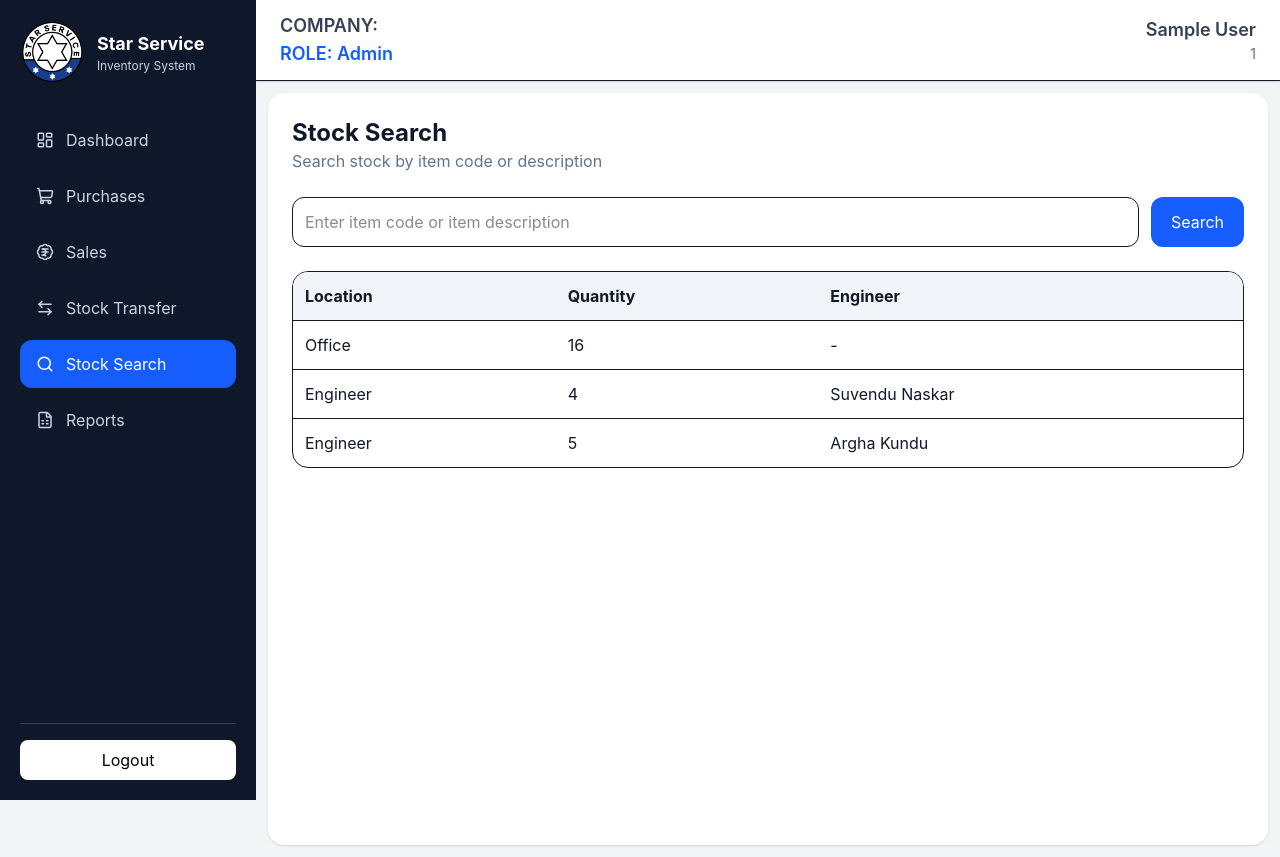
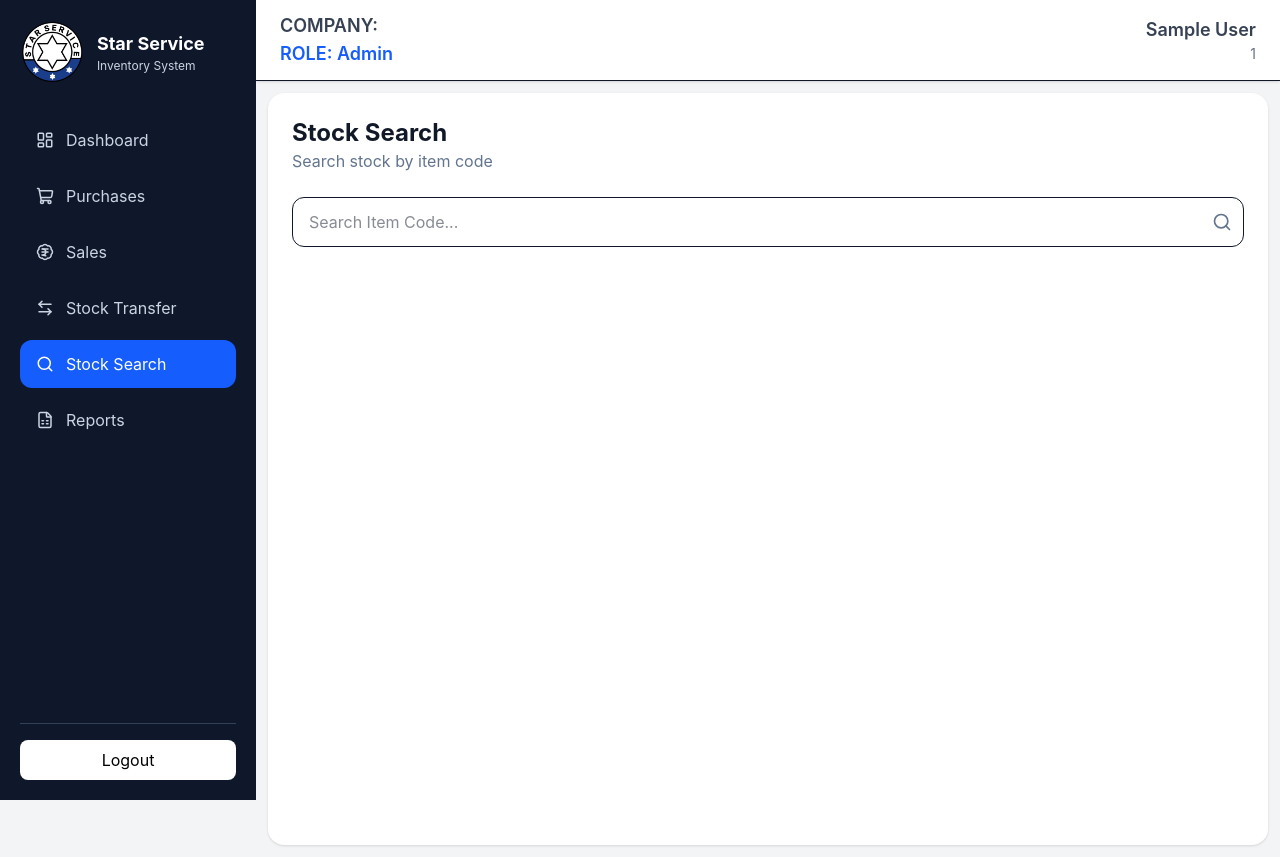
Before and after one commit to starservice772/inventory-frontend, a React (Vite) app: page /stock-search in a window 1280 px wide. Built offline with nearby package versions, Linux system fonts and the light colour scheme; sample sign-in values are in the browser's storage.

Commit message:
Stock search and hsn code implemented

```diff
--- a/src/api/purchaseApi.js
+++ b/src/api/purchaseApi.js
@@ -29,7 +29,7 @@ export const searchItemByCode = async (itemCode) => {
   if (!res.ok) throw new Error("Failed to search item by code");
 
   const raw = await res.json();
-  console.log("🔍 Search raw response:", JSON.stringify(raw));
+  // console.log("🔍 Search raw response:", JSON.stringify(raw));
 
   // Unwrap envelope: { success, message, data: [...] or data: {...} }
   const payload = raw?.data ?? raw?.items ?? raw?.content ?? raw;
--- /dev/null
+++ b/src/api/stockSearchApi.js
@@ -0,0 +1,19 @@
+import axios from "axios";
+
+const BASE_URL = "https://dev.starserviceinventory.cloud/api";
+const token = localStorage.getItem("token");
+
+export const getStockByItemCode = async (itemCode) => {
+
+  const response = await axios.get(
+    `${BASE_URL}/stock/byItemCode`,
+    {
+      params: { itemCode },
+      headers: {
+        Authorization: `Bearer ${token}`,
+      },
+    }
+  );
+
+  return response.data;
+};
--- a/src/components/emp/CreateEmployee.jsx
+++ b/src/components/emp/CreateEmployee.jsx
@@ -33,6 +33,7 @@ const EmployeeModal = ({
           {/* Full Name */}
           <div>
             <label className="text-sm text-gray-700">Full Name</label>
+             <span className="text-red-500">*</span>
             <input
               name="name"
               value={form.name}
@@ -44,6 +45,7 @@ const EmployeeModal = ({
           {/* Phone */}
           <div>
             <label className="text-sm text-gray-700">Phone No.</label>
+             <span className="text-red-500">*</span>
             <input
               name="phone"
               value={form.phone}
@@ -56,6 +58,7 @@ const EmployeeModal = ({
           {/* Employee Code */}
           <div>
             <label className="text-sm text-gray-700">Employee Code</label>
+             <span className="text-red-500">*</span>
             <input
               name="employeeCode"
               value={form.employeeCode}
@@ -67,6 +70,7 @@ const EmployeeModal = ({
           {/* Gender */}
           <div>
             <label className="text-sm text-gray-700">Gender</label>
+             <span className="text-red-500">*</span>
             <select
               name="gender"
               value={form.gender}
@@ -81,6 +85,7 @@ const EmployeeModal = ({
           {/* Role */}
           <div className="md:col-span-2">
             <label className="text-sm text-gray-700">Designation</label>
+             <span className="text-red-500">*</span>
             <input
               name="role"
               value={form.role}
--- a/src/components/emp/EditEmployee.jsx
+++ b/src/components/emp/EditEmployee.jsx
@@ -33,6 +33,7 @@ const EditEmployeeModal = ({
                     {/* Full Name */}
                     <div>
                         <label className="text-sm text-gray-700">Full Name</label>
+                        <span className="text-red-500">*</span>
                         <input
                             name="name"
                             value={form.name}
@@ -44,6 +45,7 @@ const EditEmployeeModal = ({
                     {/* Phone */}
                     <div>
                         <label className="text-sm text-gray-700">Phone No.</label>
+                         <span className="text-red-500">*</span>
                         <input
                             name="phone"
                             value={form.phone}
@@ -55,6 +57,7 @@ const EditEmployeeModal = ({
                     {/* Gender */}
                     <div>
                         <label className="text-sm text-gray-700">Gender</label>
+                         <span className="text-red-500">*</span>
                         <select
                             name="gender"
                             value={form.gender}
@@ -69,6 +72,7 @@ const EditEmployeeModal = ({
                     {/* Role */}
                     <div className="md:col-span-2">
                         <label className="text-sm text-gray-700">Designation</label>
+                         <span className="text-red-500">*</span>
                         <input
                             name="role"
                             value={form.role}
--- a/src/components/items/AddItemModal.jsx
+++ b/src/components/items/AddItemModal.jsx
@@ -43,7 +43,7 @@ export default function AddItemModal({
                     {/* Item Code */}
                     <div>
                         <label className="block text-lg font-medium text-gray-700 mb-2">
-                            Item Code
+                            Item Code <span className="text-red-500">*</span>
                         </label>
                         <input
                             name="itemCode"
@@ -55,14 +55,29 @@ export default function AddItemModal({
                         />
                     </div>
 
+                    {/* HSN Code */}
+                    <div>
+                        <label className="block text-lg font-medium text-gray-700 mb-2">
+                            HSN Code <span className="text-red-500">*</span>
+                        </label>
+                        <input
+                            name="hsnCode"
+                            value={form.hsnCode}
+                            onChange={handleChange}
+                            placeholder="Enter HSN code"
+                            className="w-full px-4 py-3 rounded-lg border border-gray-300 text-gray-600"
+                            required
+                        />
+                    </div>
+
                     {/* Item Description */}
                     <div>
                         <label className="block text-lg font-medium text-gray-700 mb-2">
-                            Item Description
+                            Item Description <span className="text-red-500">*</span>
                         </label>
                         <textarea
                             name="itemDescription"
-                            rows={7}
+                            rows={5}
                             value={form.itemDescription}
                             onChange={handleChange}
                             placeholder="Enter item description"
--- a/src/components/items/EditItemModal.jsx
+++ b/src/components/items/EditItemModal.jsx
@@ -35,7 +35,7 @@ export default function EditItemModal({
                     {/* Item Code (Read Only) */}
                     <div>
                         <label className="block text-lg font-medium text-gray-700 mb-2">
-                            Item Code
+                            Item Code <span className="text-red-500">*</span>
                         </label>
                         <input
                             name="itemCode"
@@ -45,10 +45,27 @@ export default function EditItemModal({
                         />
                     </div>
 
+                    {/* HSN Code (Editable) */}
+                    <div>
+                        <label className="block text-lg font-medium text-gray-700 mb-2">
+                            HSN Code <span className="text-red-500">*</span>
+                        </label>
+                        <input
+                            name="hsnCode"
+                            value={form.hsnCode}
+                            onChange={handleChange}
+                            placeholder="Enter HSN Code"
+                            className="w-full px-4 py-3 rounded-lg border border-gray-300
+                         focus:outline-none focus:ring-2 focus:ring-blue-500
+                         focus:border-blue-500"
+                            required
+                        />
+                    </div>
+
                     {/* Item Description (Editable) */}
                     <div>
                         <label className="block text-lg font-medium text-gray-700 mb-2">
-                            Item Description
+                            Item Description <span className="text-red-500">*</span>
                         </label>
                         <textarea
                             name="itemDescription"
--- a/src/pages/stock/StockSearchPage.jsx
+++ b/src/pages/stock/StockSearchPage.jsx
@@ -1,42 +1,157 @@
-const results = [
-  { location: "Office", qty: 16, owner: "-" },
-  { location: "Engineer", qty: 4, owner: "Suvendu Naskar" },
-  { location: "Engineer", qty: 5, owner: "Argha Kundu" },
-];
+import { useState } from "react";
+import { getStockByItemCode } from "../../api/stockSearchApi";
+
+import { Search } from "lucide-react";
+import toast from "react-hot-toast";
 
 export default function StockSearchPage() {
+  const [itemCode, setItemCode] = useState("");
+
+  const [loading, setLoading] = useState(false);
+
+  const [stockData, setStockData] = useState(null);
+
+  const [error, setError] = useState("");
+
+  const handleSearch = async () => {
+    if (!itemCode.trim()) {
+      toast.error("Please enter item code")
+      return;
+    }
+
+    try {
+      setLoading(true);
+      setError("");
+
+      const response = await getStockByItemCode(itemCode);
+
+      if (response.success) {
+        setStockData(response.data);
+        toast.success("Item fetched successfully")
+      } else {
+        setStockData(null);
+        setError(response.message);
+      }
+    } catch (err) {
+      setStockData(null);
+      setError(err.message || "Something went wrong");
+    } finally {
+      setLoading(false);
+    }
+  };
+
   return (
     <div className="space-y-6">
+
       <div>
         <h2 className="text-2xl font-bold">Stock Search</h2>
-        <p className="text-slate-500">Search stock by item code or description</p>
+        <p className="text-slate-500">
+          Search stock by item code
+        </p>
       </div>
 
-      <div className="flex gap-3">
-        <input className="border rounded-xl p-3 w-full" placeholder="Enter item code or item description" />
-        <button className="bg-blue-600 text-white px-5 rounded-xl">Search</button>
+      {/* <div className="bg-white rounded-2xl border shadow-sm p-5"> */}
+        <div className="relative w-full">
+
+          <input
+            className="w-full border rounded-xl py-3 pl-4 pr-12 focus:outline-none focus:ring-2 focus:ring-blue-500"
+            placeholder="Search Item Code..."
+            value={itemCode}
+            onChange={(e) => setItemCode(e.target.value)}
+            onKeyDown={(e) => {
+              if (e.key === "Enter") {
+                handleSearch();
+              }
+            }}
+          />
+
+          <button
+            type="button"
+            onClick={handleSearch}
+            className="absolute right-3 top-1/2 -translate-y-1/2 text-slate-500 hover:text-blue-600 transition"
+          >
+            {loading ? (
+              <div className="w-5 h-5 border-2 border-blue-500 border-t-transparent rounded-full animate-spin" />
+            ) : (
+              <Search size={20} />
+            )}
+          </button>
+
+        </div>
+      {/* </div> */}
+
+      {error && (
+        <div className="border border-red-200 bg-red-50 p-3 text-red-600">
+          {error}
+        </div>
+      )}
+
+      {stockData && (
+        <div className="bg-white border shadow-sm p-5">
+
+          <div className="mb-5">
+            <h3 className="text-xl font-semibold text-slate-800">
+              {stockData.itemDescription}
+            </h3>
+
+            <p className="text-slate-500 mt-1">
+              Item Code :
+              <span className="font-semibold ml-2">
+                {stockData.itemCode}
+              </span>
+            </p>
           </div>
 
-      <div className="overflow-x-auto border rounded-2xl">
+          <div className="overflow-hidden border">
+
             <table className="min-w-full">
+
               <thead className="bg-slate-100">
                 <tr>
-              <th className="text-left p-3">Location</th>
-              <th className="text-left p-3">Quantity</th>
-              <th className="text-left p-3">Engineer</th>
+                  <th className="px-6 py-4 text-left font-semibold text-slate-700">
+                    Location
+                  </th>
+
+                  <th className="px-6 py-4 text-left font-semibold text-slate-700">
+                    Quantity
+                  </th>
+
+                  <th className="px-6 py-4 text-left font-semibold text-slate-700">
+                    Engineer
+                  </th>
                 </tr>
               </thead>
+
               <tbody>
-            {results.map((r, i) => (
-              <tr key={i} className="border-t">
-                <td className="p-3">{r.location}</td>
-                <td className="p-3">{r.qty}</td>
-                <td className="p-3">{r.owner}</td>
+
+                {stockData.locations.map((row, index) => (
+                  <tr
+                    key={index}
+                    className="border-t hover:bg-slate-50 transition"
+                  >
+                    <td className="px-6 py-4">
+                      {row.location}
+                    </td>
+
+                    <td className="px-6 py-4 font-medium">
+                      {row.quantity}
+                    </td>
+
+                    <td className="px-6 py-4">
+                      {row.engineerName}
+                    </td>
                   </tr>
                 ))}
+
               </tbody>
+
             </table>
+
           </div>
+
+        </div>
+      )}
+
     </div>
   );
 }
```
Also changed, not shown: src/pages/item/itemPage.jsx (+7 -2 lines), src/pages/purchases/PurchasesPage.jsx (+20 -2 lines). Lines whose indentation alone changed are shown as unchanged.
